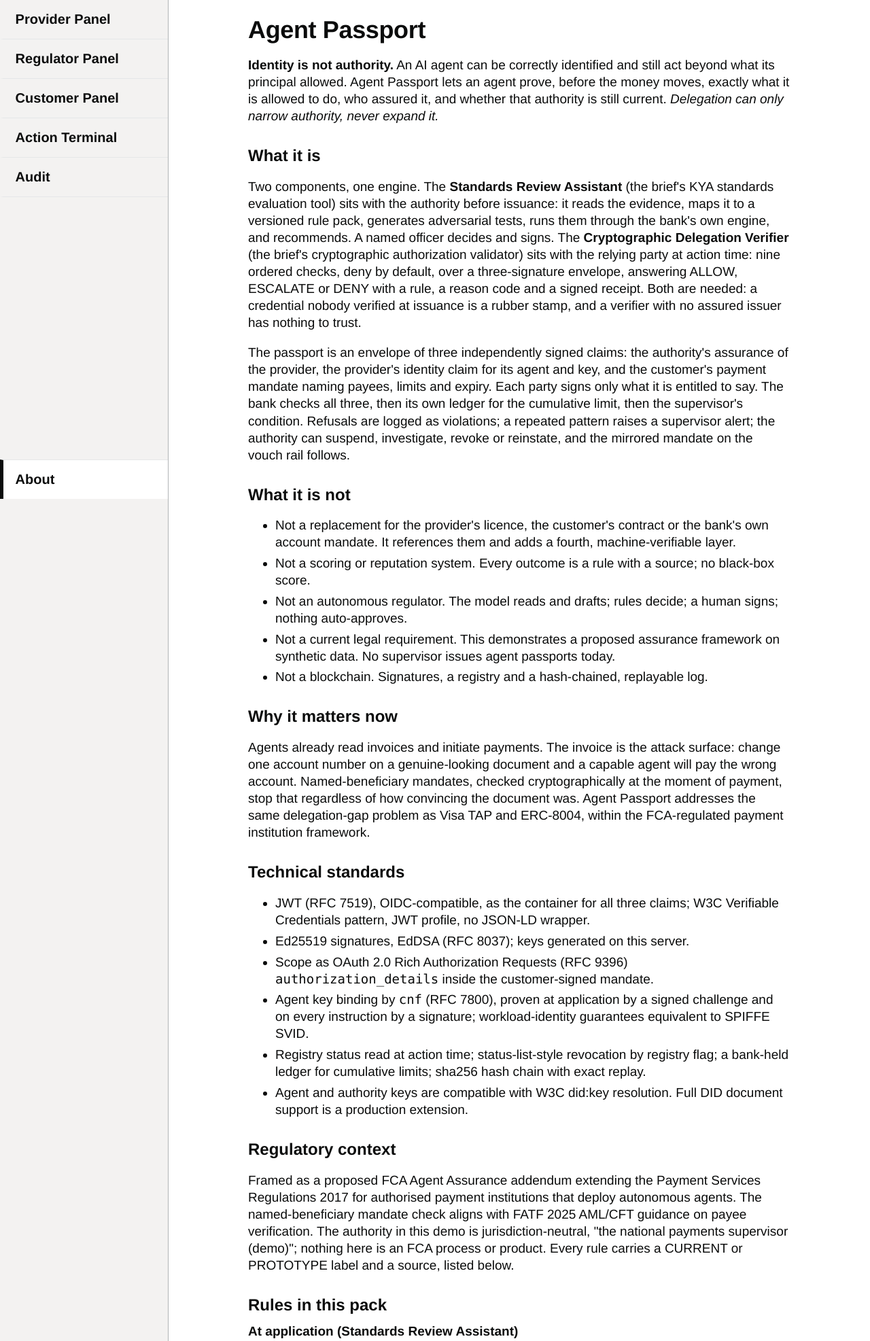
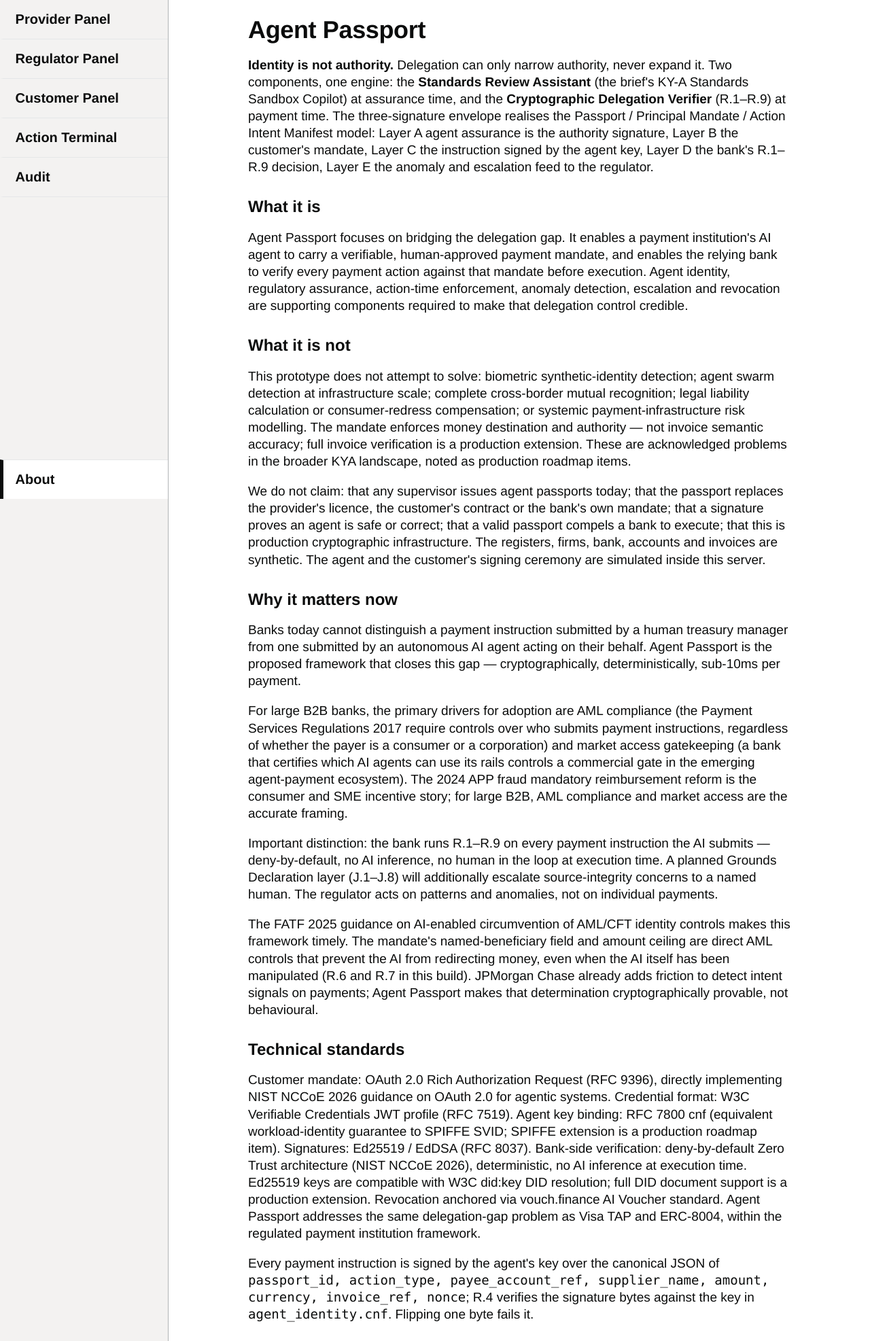
Before and after one commit to LegisLabs/agent-passport, a FastAPI app: page /about in a window 1280 px wide. Shown: the part 66-2039 px from the top of the page at 68% size. Run offline with FastAPI, Linux system fonts and the light colour scheme.

Commit message:
Tasks 4-7: interoperability line, ALL THREE VERIFY stamp and credential-format label, About with v9 A9 copy (adjusted), demo baseline seed endpoint and script, audit auto-replay, eight-stage browser walk
Co-Authored-By: Claude Fable 5.1 <noreply@anthropic.com>

```diff
--- a/pay/main.py
+++ b/pay/main.py
@@ -725,6 +725,33 @@ def reset():
     return {"ok": True}
 
 
+@app.post("/api/demo/seed")
+def demo_seed(stage: str = "issued"):
+    """Restore the exact pre-demo baseline between takes. stage=submitted: registration submitted and reviewed,
+    ready for the officer (Stage 1). stage=issued (default): approved, customer mandate signed, passport ACTIVE,
+    no payments, no violations. Deterministic: fixture extraction, the customer's draft mandate, the default condition."""
+    if stage not in ("submitted", "issued"):
+        _400("stage must be submitted or issued")
+    db.reset_all()
+    audit.record("system", None, {"event": "demo baseline seeded", "stage": stage})
+    n = db.count_applications() + 107
+    a = db.create_application(f"AP-2026-{n:04d}", fixtures.evidence_pack())
+    audit.record("application", a["ref"], {"event": "draft created", "provider": config.OPERATOR, "documents": [d["name"] for d in a["documents"]]})
+    facts = extraction.fixture()
+    a = db.update_application(a["id"], extraction=facts, fields=facts, extraction_mode="fixture")
+    audit.record("extraction", a["ref"], {"event": "documents read into structured facts", "mode": "fixture", "fields": sum(len(v) for k, v in facts.items() if isinstance(v, dict) and not k.startswith("_")), "model": None})
+    a = agent_key(a["id"]); a = sign_challenge(a["id"]); a = submit(a["id"])
+    r = run_review(a["id"], ReviewIn())
+    out = {"ok": True, "stage": stage, "application": r["application"]["ref"], "recommendation": r["review"]["steps"][4]["data"]["verdict"]}
+    if stage == "issued":
+        d = decide(a["id"], DecisionIn(decision="approve", note="Baseline: eight checks pass, sandbox 5 of 5, condition £5,000.", human_confirm_above=rules.pack()["policy"]["human_confirm_above_gbp"]))
+        pid = d["passport"]["passport_id"]
+        p = sign_mandate(pid, MandateIn())
+        out.update({"passport_id": pid, "status": p["status"], "mandate_signed": p["mandate_signed"], "vouch": {"voucher_id": p.get("vouch_voucher_id"), "mode": p.get("vouch_mode")}})
+    out["audit_entries"] = len(db.list_audit())
+    return out
+
+
 def _404():
     raise HTTPException(404, "not found")
 
--- a/pay/static/app.css
+++ b/pay/static/app.css
@@ -524,3 +524,5 @@ abbr[title] { text-decoration: underline dotted; cursor: help; }
 .containment--ok { border-color: var(--green); background: var(--green-soft); color: var(--green-dark); }
 .containment--bad { border-color: var(--red); background: var(--red-soft); color: var(--red-dark); }
 .containment ul { margin: .3rem 0 0 1rem; padding: 0; }
+
+.envelope__stamp { margin: .2rem 0 .6rem; display: flex; gap: .6rem; align-items: center; flex-wrap: wrap; }
--- a/pay/static/app.js
+++ b/pay/static/app.js
@@ -267,6 +267,7 @@ const AP = (() => {
       const env = $('envelope');
       env.innerHTML = envelopePanels(full);
       env.classList.toggle('envelope--incomplete', !full.mandate_signed);
+      const stamp = $('envelope-stamp'); if (stamp) { const ok = full.verification.ok; stamp.innerHTML = ok ? '<span class="stamp stamp--green">ALL THREE VERIFY</span> <span class="small">authority, provider and customer signatures checked with real Ed25519 calls just now</span>' : `<span class="stamp stamp--amber">${esc(String(full.verification.failure || '').replace('_', ' '))}</span> <span class="small">the envelope is not complete</span>`; }
       env.classList.toggle('envelope--revoked', p.status === 'revoked');
       renderRail(p, null);
       $('jwt-panels').innerHTML = ['assurance', 'agent_identity', 'mandate'].map(k => full.envelope[k] ? `<h4 class="h4">${k} <span class="small">JWT (OIDC-compatible) · header ${esc(JSON.stringify(full.headers[k]))}</span></h4><pre class="code">${esc(JSON.stringify(full[k], null, 2))}</pre><pre class="code code--wrap">${esc(full.envelope[k])}</pre>` : `<h4 class="h4">${k}</h4><p class="small">not yet signed</p>`).join('');
@@ -536,12 +537,14 @@ const AP = (() => {
       $('au-replays').textContent = `${run} run · ${same} identical`;
     }
     tb.addEventListener('click', e => { const b = e.target.closest('[data-replay]'); if (b) replay(+b.dataset.replay); });
-    $('btn-replay-all').onclick = async () => { for (const r of data.rows.filter(x => x.kind === 'verify')) await replay(r.id); $('replay-note').textContent = `${same} of ${run} verifications replayed identically`; };
+    const replayAll = async () => { run = 0; same = 0; for (const r of data.rows.filter(x => x.kind === 'verify')) await replay(r.id); $('replay-note').textContent = run ? `${same} of ${run} verifications replayed identically` : 'no verifications yet'; };
+    $('btn-replay-all').onclick = replayAll;
+    replayAll();
   }
 
   document.addEventListener('DOMContentLoaded', () => {
     const rb = $('demo-reset');
-    if (rb) rb.onclick = async () => { if (confirm('Reset the whole demo? All applications, passports, payments and audit entries are deleted.')) { await api('POST', '/api/reset'); location.href = '/provider'; } };
+    if (rb) rb.onclick = async () => { if (confirm('Reset the demo to its baseline? Everything is deleted, then one registration is reviewed, approved and the customer mandate signed, so the passport is ACTIVE with no payments and no violations.')) { rb.disabled = true; rb.textContent = 'seeding…'; await api('POST', '/api/demo/seed?stage=issued'); location.href = '/bank'; } };
   });
 
   return { provider, regulator, customer, bank, audit };
--- a/pay/templates/about.html
+++ b/pay/templates/about.html
@@ -3,62 +3,42 @@
 {% block content %}
 <div class="prose">
   <h1 class="h1">Agent Passport</h1>
-  <p><strong>Identity is not authority.</strong> An AI agent can be correctly identified and still act beyond what its principal allowed. Agent Passport lets an agent prove, before the money moves, exactly what it is allowed to do, who assured it, and whether that authority is still current. <em>Delegation can only narrow authority, never expand it.</em></p>
+  <p><strong>Identity is not authority.</strong> Delegation can only narrow authority, never expand it. Two components, one engine: the <strong>Standards Review Assistant</strong> (the brief's KY-A Standards Sandbox Copilot) at assurance time, and the <strong>Cryptographic Delegation Verifier</strong> (R.1–R.9) at payment time. The three-signature envelope realises the Passport / Principal Mandate / Action Intent Manifest model: Layer A agent assurance is the authority signature, Layer B the customer's mandate, Layer C the instruction signed by the agent key, Layer D the bank's R.1–R.9 decision, Layer E the anomaly and escalation feed to the regulator.</p>
 
   <h2 class="h2">What it is</h2>
-  <p>Two components, one engine. The <strong>Standards Review Assistant</strong> (the brief's KYA standards evaluation tool) sits with the authority before issuance: it reads the evidence, maps it to a versioned rule pack, generates adversarial tests, runs them through the bank's own engine, and recommends. A named officer decides and signs. The <strong>Cryptographic Delegation Verifier</strong> (the brief's cryptographic authorization validator) sits with the relying party at action time: nine ordered checks, deny by default, over a three-signature envelope, answering ALLOW, ESCALATE or DENY with a rule, a reason code and a signed receipt. Both are needed: a credential nobody verified at issuance is a rubber stamp, and a verifier with no assured issuer has nothing to trust.</p>
-  <p>The passport is an envelope of three independently signed claims: the authority's assurance of the provider, the provider's identity claim for its agent and key, and the customer's payment mandate naming payees, limits and expiry. Each party signs only what it is entitled to say. The bank checks all three, then its own ledger for the cumulative limit, then the supervisor's condition. Refusals are logged as violations; a repeated pattern raises a supervisor alert; the authority can suspend, investigate, revoke or reinstate, and the mirrored mandate on the vouch rail follows.</p>
+  <p>Agent Passport focuses on bridging the delegation gap. It enables a payment institution's AI agent to carry a verifiable, human-approved payment mandate, and enables the relying bank to verify every payment action against that mandate before execution. Agent identity, regulatory assurance, action-time enforcement, anomaly detection, escalation and revocation are supporting components required to make that delegation control credible.</p>
 
   <h2 class="h2">What it is not</h2>
-  <ul>
-    <li>Not a replacement for the provider's licence, the customer's contract or the bank's own account mandate. It references them and adds a fourth, machine-verifiable layer.</li>
-    <li>Not a scoring or reputation system. Every outcome is a rule with a source; no black-box score.</li>
-    <li>Not an autonomous regulator. The model reads and drafts; rules decide; a human signs; nothing auto-approves.</li>
-    <li>Not a current legal requirement. This demonstrates a proposed assurance framework on synthetic data. No supervisor issues agent passports today.</li>
-    <li>Not a blockchain. Signatures, a registry and a hash-chained, replayable log.</li>
-  </ul>
+  <p>This prototype does not attempt to solve: biometric synthetic-identity detection; agent swarm detection at infrastructure scale; complete cross-border mutual recognition; legal liability calculation or consumer-redress compensation; or systemic payment-infrastructure risk modelling. The mandate enforces money destination and authority — not invoice semantic accuracy; full invoice verification is a production extension. These are acknowledged problems in the broader KYA landscape, noted as production roadmap items.</p>
+  <p>We do not claim: that any supervisor issues agent passports today; that the passport replaces the provider's licence, the customer's contract or the bank's own mandate; that a signature proves an agent is safe or correct; that a valid passport compels a bank to execute; that this is production cryptographic infrastructure. The registers, firms, bank, accounts and invoices are synthetic. The agent and the customer's signing ceremony are simulated inside this server.</p>
 
   <h2 class="h2">Why it matters now</h2>
-  <p>Agents already read invoices and initiate payments. The invoice is the attack surface: change one account number on a genuine-looking document and a capable agent will pay the wrong account. Named-beneficiary mandates, checked cryptographically at the moment of payment, stop that regardless of how convincing the document was. Agent Passport addresses the same delegation-gap problem as Visa TAP and ERC-8004, within the FCA-regulated payment institution framework.</p>
+  <p>Banks today cannot distinguish a payment instruction submitted by a human treasury manager from one submitted by an autonomous AI agent acting on their behalf. Agent Passport is the proposed framework that closes this gap — cryptographically, deterministically, sub-10ms per payment.</p>
+  <p>For large B2B banks, the primary drivers for adoption are AML compliance (the Payment Services Regulations 2017 require controls over who submits payment instructions, regardless of whether the payer is a consumer or a corporation) and market access gatekeeping (a bank that certifies which AI agents can use its rails controls a commercial gate in the emerging agent-payment ecosystem). The 2024 APP fraud mandatory reimbursement reform is the consumer and SME incentive story; for large B2B, AML compliance and market access are the accurate framing.</p>
+  <p>Important distinction: the bank runs R.1–R.9 on every payment instruction the AI submits — deny-by-default, no AI inference, no human in the loop at execution time. A planned Grounds Declaration layer (J.1–J.8) will additionally escalate source-integrity concerns to a named human. The regulator acts on patterns and anomalies, not on individual payments.</p>
+  <p>The FATF 2025 guidance on AI-enabled circumvention of AML/CFT identity controls makes this framework timely. The mandate's named-beneficiary field and amount ceiling are direct AML controls that prevent the AI from redirecting money, even when the AI itself has been manipulated (R.6 and R.7 in this build). JPMorgan Chase already adds friction to detect intent signals on payments; Agent Passport makes that determination cryptographically provable, not behavioural.</p>
 
   <h2 class="h2">Technical standards</h2>
-  <ul>
-    <li>JWT (RFC 7519), OIDC-compatible, as the container for all three claims; W3C Verifiable Credentials pattern, JWT profile, no JSON-LD wrapper.</li>
-    <li>Ed25519 signatures, EdDSA (RFC 8037); keys generated on this server.</li>
-    <li>Scope as OAuth 2.0 Rich Authorization Requests (RFC 9396) <code>authorization_details</code> inside the customer-signed mandate.</li>
-    <li>Agent key binding by <code>cnf</code> (RFC 7800), proven at application by a signed challenge and on every instruction by a signature; workload-identity guarantees equivalent to SPIFFE SVID.</li>
-    <li>Registry status read at action time; status-list-style revocation by registry flag; a bank-held ledger for cumulative limits; sha256 hash chain with exact replay.</li>
-    <li>Agent and authority keys are compatible with W3C did:key resolution. Full DID document support is a production extension.</li>
-  </ul>
+  <p>Customer mandate: OAuth 2.0 Rich Authorization Request (RFC 9396), directly implementing NIST NCCoE 2026 guidance on OAuth 2.0 for agentic systems. Credential format: W3C Verifiable Credentials JWT profile (RFC 7519). Agent key binding: RFC 7800 cnf (equivalent workload-identity guarantee to SPIFFE SVID; SPIFFE extension is a production roadmap item). Signatures: Ed25519 / EdDSA (RFC 8037). Bank-side verification: deny-by-default Zero Trust architecture (NIST NCCoE 2026), deterministic, no AI inference at execution time. Ed25519 keys are compatible with W3C did:key DID resolution; full DID document support is a production extension. Revocation anchored via vouch.finance AI Voucher standard. Agent Passport addresses the same delegation-gap problem as Visa TAP and ERC-8004, within the regulated payment institution framework.</p>
+  <p>Every payment instruction is signed by the agent's key over the canonical JSON of <code>passport_id, action_type, payee_account_ref, supplier_name, amount, currency, invoice_ref, nonce</code>; R.4 verifies the signature bytes against the key in <code>agent_identity.cnf</code>. Flipping one byte fails it.</p>
 
   <h2 class="h2">Regulatory context</h2>
-  <p>Framed as a proposed FCA Agent Assurance addendum extending the Payment Services Regulations 2017 for authorised payment institutions that deploy autonomous agents. The named-beneficiary mandate check aligns with FATF 2025 AML/CFT guidance on payee verification. The authority in this demo is jurisdiction-neutral, "the national payments supervisor (demo)"; nothing here is an FCA process or product. Every rule carries a CURRENT or PROTOTYPE label and a source, listed below.</p>
+  <p>The regulator tab demonstrates what an Agent Assurance function would look like within the Payment Services Regulations 2017 framework. This is a design prototype of a proposed extension to an existing authorisation process — not a claimed regulatory approval. The assurance function is AI-assisted but human-decided at every consequential point. The Standards Review Assistant is the brief's "KY-A Standards Sandbox Copilot" brought to life. The authority approves the agent model once and sets policy ceilings; each customer writes and signs its own mandate within them; the bank enforces both on every payment; the regulator sees patterns and escalations, never individual payments.</p>
 
   <h2 class="h2">Rules in this pack</h2>
-  <h3 class="h3">At application (Standards Review Assistant)</h3>
+  <h3 class="h3">At registration (Standards Review Assistant)</h3>
   <ul>{% for r in pack.application_rules %}<li><code>{{ r.id }}</code> {{ r.title }} <span class="tag tag--{{ 'green' if r.status == 'CURRENT' else 'amber' }}">{{ r.status }}</span> <span class="small">— {{ r.source }}</span></li>{% endfor %}</ul>
   <h3 class="h3">At the bank, in this order (Cryptographic Delegation Verifier)</h3>
   <ul>{% for r in pack.runtime_rules %}<li><code>{{ r.id }}</code> {{ r.title }} → <code>{{ r.on_fail }}</code> <span class="tag tag--{{ 'green' if r.status == 'CURRENT' else 'amber' }}">{{ r.status }}</span> <span class="small">— {{ r.source }}</span></li>{% endfor %}</ul>
   {% if pack.chain_rules %}<h3 class="h3">With the delegation chain (Part B, optional)</h3>
-  <ul>{% for r in pack.chain_rules %}<li><code>{{ r.id }}</code> {{ r.title }} → <code>{{ r.on_fail }}</code> <span class="tag tag--amber">{{ r.status }}</span> <span class="small">— {{ r.source }}</span></li>{% endfor %}</ul>
-  <p class="small">An AP Orchestrator Agent reads the invoice and delegates a narrowed scope to a Payment Execution Agent, which signs the instruction. The bank verifies S<sub>action</sub> ⊆ S<sub>1</sub> ⊆ S<sub>0</sub> between R.5 and R.6. Off by default; a toggle on the bank console turns it on.</p>{% endif %}
-  <p class="small">Unknown action types are refused at R.6. The limit lives in the mandate; the running 30-day total lives at the bank. A repeat of the same refused rule within {{ pack.policy.pattern_threshold.window_hours }} hours ({{ pack.policy.pattern_threshold.count }} or more) raises a supervisor alert; three refusals of any kind raise an incident.</p>
+  <ul>{% for r in pack.chain_rules %}<li><code>{{ r.id }}</code> {{ r.title }} → <code>{{ r.on_fail }}</code> <span class="tag tag--amber">{{ r.status }}</span> <span class="small">— {{ r.source }}</span></li>{% endfor %}</ul>{% endif %}
+  <p class="small">Unknown action types are refused at R.6. The limit lives in the mandate; the running 30-day total lives at the bank. Policy ceilings: per payment ≤ £{{ '{:,.0f}'.format(pack.policy.per_payment_ceiling_gbp) }}, per account in 30 days ≤ £{{ '{:,.0f}'.format(pack.policy.monthly_per_account_ceiling_gbp) }}, expiry ≤ {{ pack.policy.max_validity }}; every customer mandate is checked against them at signing. A repeat of the same refused rule within {{ pack.policy.pattern_threshold.window_hours }} hours ({{ pack.policy.pattern_threshold.count }} or more) raises a supervisor alert; three refusals of any kind raise an incident.</p>
 
   <h2 class="h2">The vouch rail</h2>
-  <p>On approval the mandate is mirrored as an AI Voucher on the vouch.finance sandbox; on revocation it is deleted, so one supervisory action makes two rails refuse. Allowed instructions are also settled on the rail under a mirror program with the same allowlist and cap. This deployment runs vouch in <strong>{{ vouch_mode }}</strong> mode on the <strong>{{ payment_rail }}</strong> rail. Field mapping: <code>docs/KYA_extension_for_purpose_bound_value.md</code>.</p>
+  <p>Mandate anchored as AI Voucher on vouch.finance — demonstrating interoperability with the open agent-authorisation ecosystem. On approval the passport is mirrored as an AI Voucher; on revocation it is deleted, so one supervisory action makes two rails refuse. Allowed instructions are also settled on the rail under a mirror program. This deployment runs vouch in <strong>{{ vouch_mode }}</strong> mode on the <strong>{{ payment_rail }}</strong> rail.</p>
 
   <h2 class="h2">Where the model sits, and where it does not</h2>
-  <p>Gemini is used at the edges only: reading the evidence pack and invoices into fixed schemas with a verbatim quote per fact, and phrasing a draft file note. It never checks, scores, approves or verifies. If the API is unavailable the system falls back to a deterministic fixture and says so. The consequential middle is the rule pack <code>{{ pack.id }}</code>, so the same inputs always give the same decision.</p>
-
-  <h2 class="h2">What is simulated</h2>
-  <ul>
-    <li>The registers, the firms, the bank, the accounts, the invoices: all synthetic.</li>
-    <li>The agent and the customer's signing ceremony run inside this server so the demo can show a copied passport, an unsigned mandate and a manipulated invoice failing.</li>
-    <li>Sub-agent delegation, multi-bank totals, an incident workflow beyond the exception panel, and attestation of the running software are roadmap.</li>
-  </ul>
-
-  <h2 class="h2">What we do not claim</h2>
-  <p>That any supervisor issues agent passports today; that the passport replaces the provider's licence, the customer's contract or the bank's own mandate; that a signature proves an agent is safe or correct; that a valid passport compels a bank to execute; that this is production cryptographic infrastructure.</p>
-  <p class="small">Legis Labs · C:\&gt;DIR Global 'Agentic Regulator' Hackathon · Know Your Agent problem space · synthetic data only. The same engine runs the <a href="https://cdir.legislabs.uk">UK Self Assessment vertical</a> with a different rule pack.</p>
+  <p>Gemini is used at the edges only: reading the registration pack and invoices into fixed schemas with a verbatim quote per fact, and phrasing a draft file note. It never checks, scores, approves or verifies. If the API is unavailable the system falls back to a deterministic fixture and says so. The consequential middle is the rule pack <code>{{ pack.id }}</code>, so the same inputs always give the same decision.</p>
+  <p class="small">Legis Labs · C:\&gt;DIR Global 'Agentic Regulator' Hackathon · Know Your Agent problem space · synthetic data only. Standard: APS 1001. The same engine runs the <a href="https://cdir.legislabs.uk">UK Self Assessment vertical</a> with a different rule pack.</p>
 </div>
 {% endblock %}
--- a/pay/templates/base.html
+++ b/pay/templates/base.html
@@ -41,7 +41,7 @@
 <footer class="footer">
   <div class="wrap footer__row">
     <span>Legis Labs · Agent Passport · <em>delegation can only narrow authority, never expand it</em> · <span class="mono">rule pack {{ rule_pack }}</span> · extraction <span class="mono">{{ extraction_mode }}</span> · vouch <span class="mono">{{ vouch_mode }}</span> · rail <span class="mono">{{ payment_rail }}</span></span>
-    <span class="mono small">keys: authority {{ kids.authority }} · provider {{ kids.payrail }} · customer {{ kids.northgate }} · <button class="link" id="demo-reset" type="button">reset demo</button> · <a href="https://cdir.legislabs.uk">tax vertical</a></span>
+    <span class="mono small">keys: authority {{ kids.authority }} · provider {{ kids.payrail }} · customer {{ kids.northgate }} · <button class="link" id="demo-reset" type="button">reset to demo baseline</button> · <a href="https://cdir.legislabs.uk">tax vertical</a></span>
   </div>
 </footer>
 
--- a/pay/templates/regulator.html
+++ b/pay/templates/regulator.html
@@ -48,7 +48,9 @@
         <h2 class="h2">Passport <span class="mono" id="pp-id"></span> <span id="pp-status"></span></h2>
         <p class="hint">Three claims, three signers, one envelope. Each panel shows who signed it and whether the signature verifies right now.</p>
         <div class="envelope" id="envelope"></div>
+        <p class="envelope__stamp" id="envelope-stamp"></p>
         <ul class="badges" aria-label="Standards used"><li>OAuth 2.0 RFC 9396</li><li>W3C VC JWT</li><li>RFC 7800 cnf</li><li>Ed25519 RFC 8037</li></ul>
+        <p class="small">Credential format: W3C VC (JWT profile, RFC 7519). The three-signature envelope realises the Passport / Principal Mandate / Action Intent Manifest model.</p>
 
         <h3 class="h3">Lifecycle</h3>
         <p class="hint">Suspend to freeze during review; reinstate when cleared; revoke permanently. Each change needs a reason and takes effect on the agent's next instruction, because the bank checks the registry in real time. Revocation also revokes the mirrored mandate on the vouch rail.</p>
```
Also changed, not shown: tests/test_pay.py (+19 -0 lines), tests/ui/walk_eight_stages.py (added, +70 -0 lines), 1 other file.
